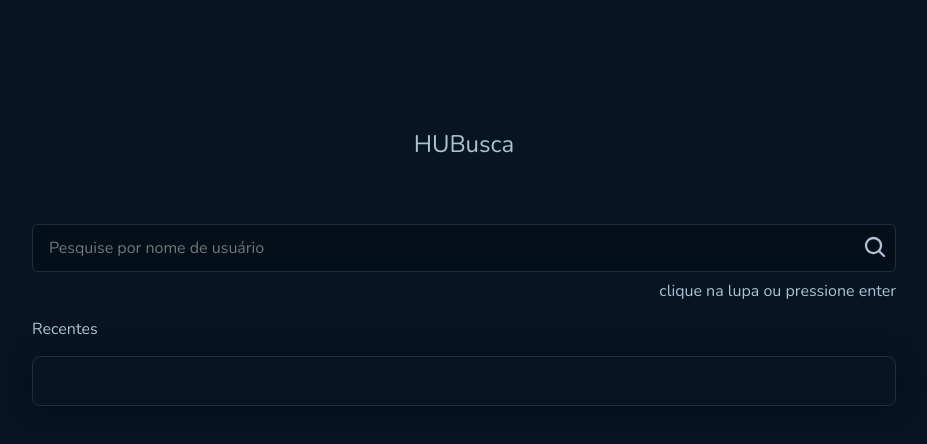
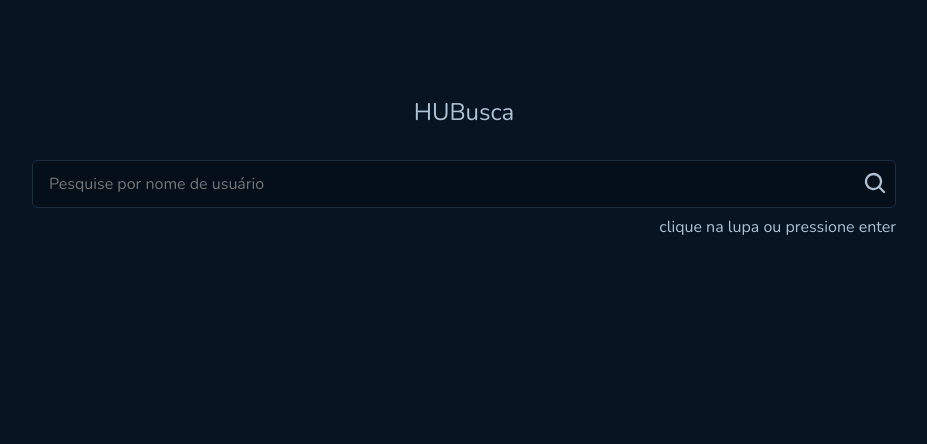
Before and after one commit to indiodev/web.github.user.repo, a React (Vite) app: page / in a window 1280 px wide. Shown: the top 444 px of the page, without its empty margins (176-1103 px from the left). Built offline with nearby package versions, Linux system fonts and the light colour scheme.

Commit message:
fix: default home layout

```diff
--- a/src/pages/home/card-user/index.tsx
+++ b/src/pages/home/card-user/index.tsx
@@ -46,7 +46,7 @@ export function CardUser({ data }: Props): ReactElement {
 								size={18}
 								weight="fill"
 							/>
-							<span>{data.followers}</span>
+							<span>{data.followers ?? '+1'}</span>
 						</S.IconGroup>
 
 						<S.IconGroup>
@@ -54,7 +54,7 @@ export function CardUser({ data }: Props): ReactElement {
 								size={18}
 								weight="fill"
 							/>
-							<span>{data.location}</span>
+							<span>{data.location ?? 'World'}</span>
 						</S.IconGroup>
 					</S.Info>
 				</S.ProfileInfoGroup>
--- a/src/pages/home/index.tsx
+++ b/src/pages/home/index.tsx
@@ -67,15 +67,21 @@ export function Home(): ReactElement {
 			{isFetch && <S.FadeText>Buscando possível usuário...</S.FadeText>}
 
 			{!isLoading && !isFetch && isSuccess && user.id && (
+				<>
+					<S.ContentHead>
+						<span>Último resultado</span>
+					</S.ContentHead>
 					<Container>
 						<CardUser data={user} />
 					</Container>
+				</>
 			)}
 
 			{isError && <p>Ops, algo deu errado...</p>}
 
+			{filtered_users.length > 0 && (
 				<div>
-				<S.HistoricHead>
+					<S.ContentHead>
 						<span>Recentes</span>
 
 						{filtered_users.length > 3 && (
@@ -83,12 +89,11 @@ export function Home(): ReactElement {
 								Ver todos <S.Dot>{filtered_users.length}</S.Dot>
 							</S.HistoricAllLink>
 						)}
-				</S.HistoricHead>
+					</S.ContentHead>
 
 					<Container>
 						<S.HistoricList>
-						{filtered_users.length > 0 &&
-							filtered_users.slice(0, 3).map((u) => (
+							{filtered_users.slice(0, 3).map((u) => (
 								<CardUser
 									data={u}
 									key={u.id}
@@ -97,6 +102,7 @@ export function Home(): ReactElement {
 						</S.HistoricList>
 					</Container>
 				</div>
+			)}
 		</S.Container>
 	);
 }
--- a/src/pages/home/style.ts
+++ b/src/pages/home/style.ts
@@ -13,7 +13,7 @@ export const Container = styled.section`
 export const Title = styled.h1`
 	font-size: 1.5rem;
 	text-align: center;
-	padding-bottom: 4rem;
+	padding-bottom: 2rem;
 `;
 
 export const SearchRoot = styled.div`
@@ -72,7 +72,7 @@ export const FadeText = styled.p`
 
 export const HistoricRoot = styled.div``;
 
-export const HistoricHead = styled.div`
+export const ContentHead = styled.div`
 	display: flex;
 	justify-content: space-between;
 	padding: 1rem 0;
--- a/src/styles/global.ts
+++ b/src/styles/global.ts
@@ -25,11 +25,11 @@ export const GlobalStyle = createGlobalStyle`
     width: inherit;
     min-height: inherit;
     display: flex;
-    padding: 8rem 0;
+    padding: 6rem 0;
     justify-content: center;
 
     @media (max-width: 768px) {
-      padding: 4rem 2rem;
+      padding: 6rem 2rem;
     }
   }
 
```
Lines whose indentation alone changed are shown as unchanged.
